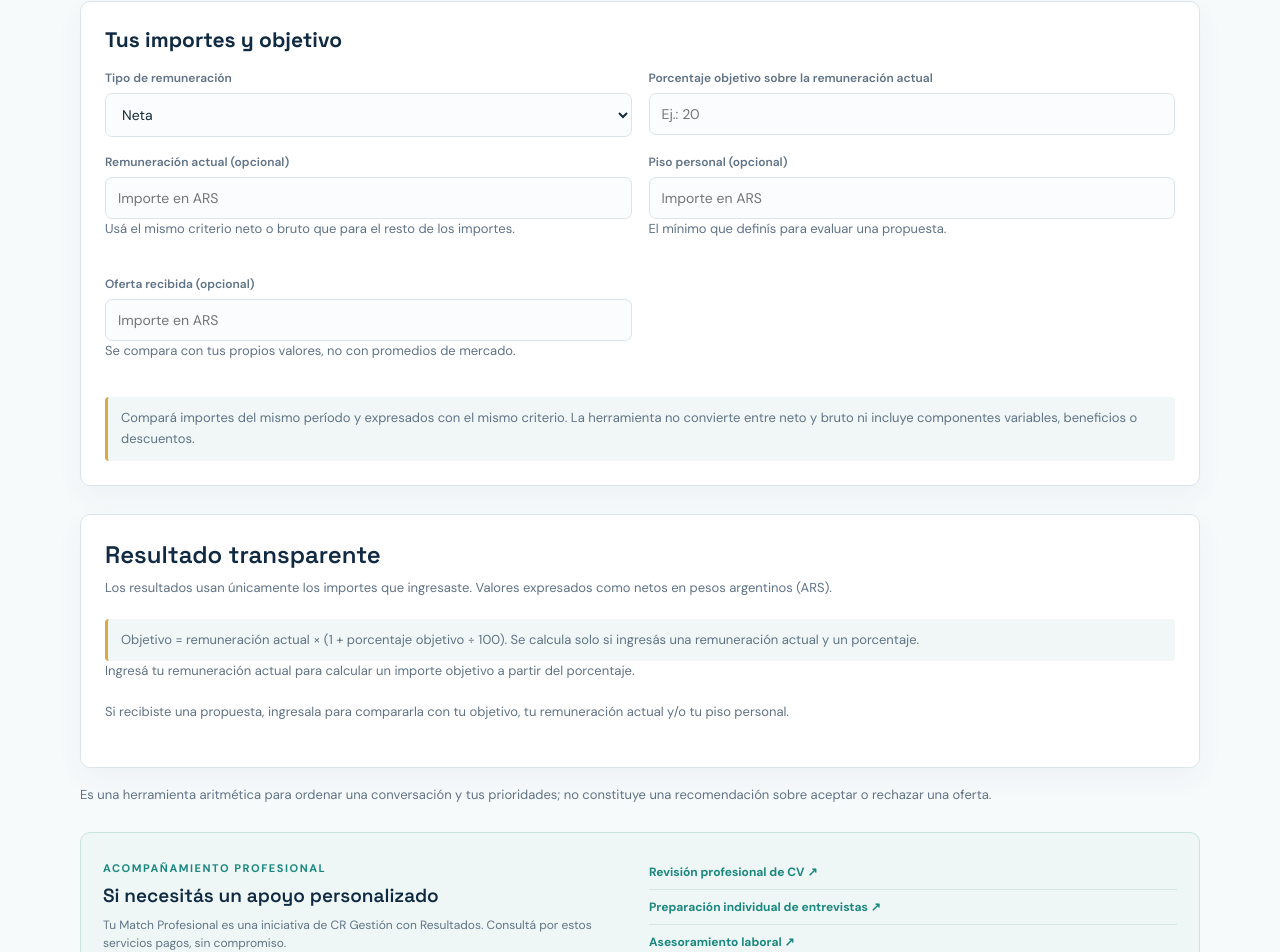
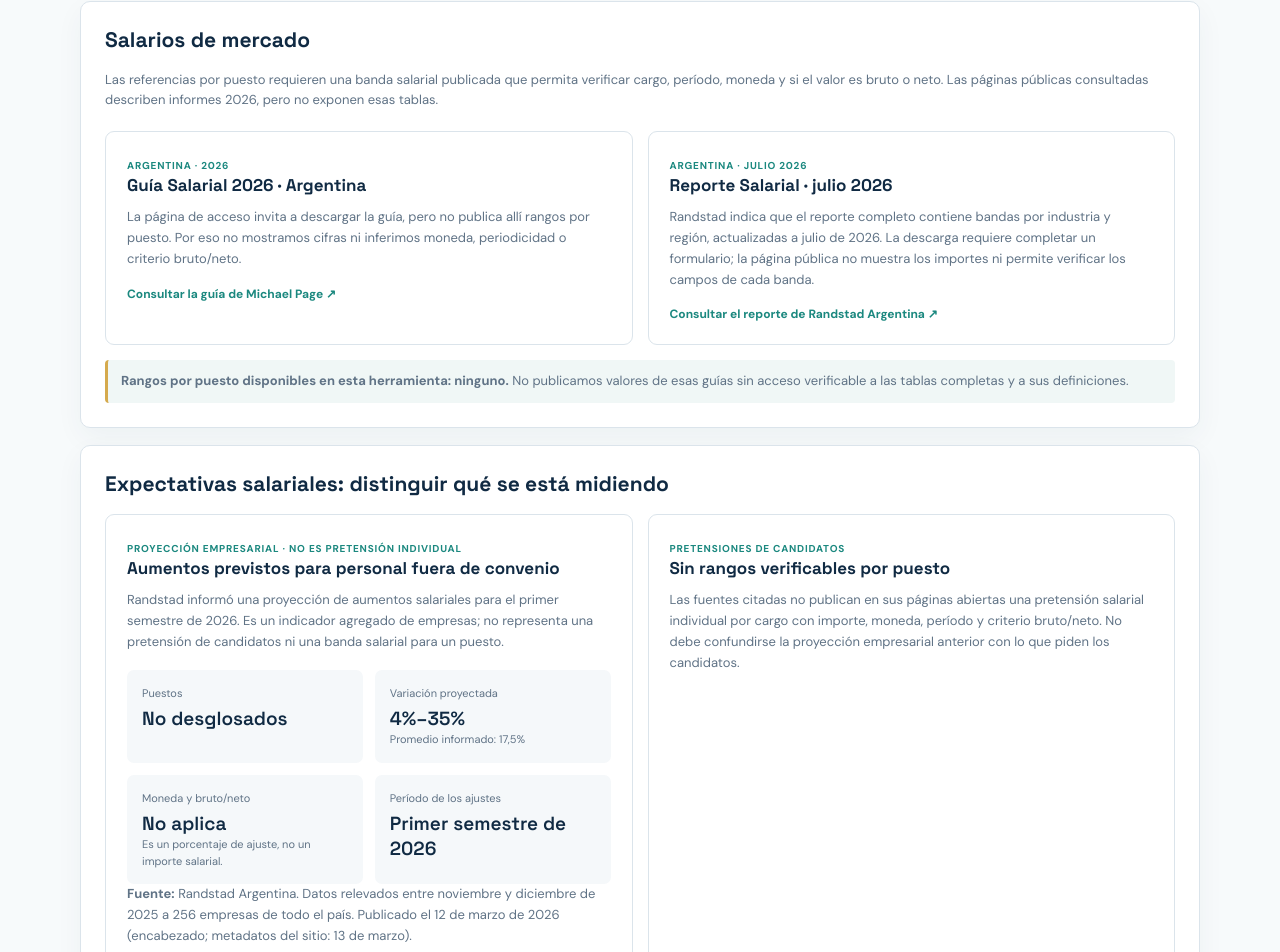
Before and after one commit to CRconecta/tu-match-profesional, a Next.js app: page /salario in a window 1280 px wide. Shown: the part 302-1254 px from the top of the page. Built offline with nearby package versions, Linux system fonts and the light colour scheme; no server answers.

Commit message:
Mejora referencias salariales y navegación

```diff
--- a/app/globals.css
+++ b/app/globals.css
@@ -218,6 +218,7 @@ body { background:#f7fafb; }
 .footer-bottom a { color:#b7cbd2; text-decoration:none; }
 .footer-bottom i { font-style:normal; margin:0 6px; }
 @media (max-width:900px) { .main-nav { gap:12px; }.hero { gap:26px; }.hero-visual { flex-basis:260px; height:260px; } }
+@media (min-width:721px) and (max-width:1024px) { .menu-toggle { display:block; }.main-nav { background:#092b40; border-top:1px solid #2a4c5d; display:none; flex-direction:column; gap:0; left:0; padding:8px 15px 18px; position:absolute; right:0; top:78px; z-index:10; }.main-nav.is-open { display:flex; }.main-nav > a:not(.linkedin-button) { padding:12px 0; width:100%; }.whatsapp-header-button,.nav-linkedin { margin-top:8px; width:100%; justify-content:center; } }
 @media (max-width:720px) { .topbar-inner { height:68px; }.menu-toggle { display:block; }.main-nav { background:#092b40; border-top:1px solid #2a4c5d; display:none; flex-direction:column; gap:0; left:0; padding:8px 15px 18px; position:absolute; right:0; top:68px; z-index:10; }.main-nav.is-open { display:flex; }.main-nav > a:not(.linkedin-button) { padding:12px 0; width:100%; }.whatsapp-header-button { margin-top:8px; width:100%; }.nav-linkedin { margin-top:8px; width:100%; justify-content:center; }.hero { align-items:flex-start; flex-direction:column; padding:48px 0 38px; }.hero-visual { align-self:center; flex-basis:230px; height:230px; width:230px; }.visual-orbit { height:185px; width:145px; }.profile-card { transform:scale(.88); }.visual-stat { bottom:20px; right:-10px; }.footer-inner { display:flex; flex-direction:column; padding:34px 15px 22px; }.footer-contact { align-items:flex-start; }.footer-bottom { align-items:flex-start; flex-direction:column; gap:9px; width:100%; } }
 @media (max-width:720px) { .landing-steps, .landing-grid { grid-template-columns:1fr; }.landing-contact { align-items:stretch; flex-direction:column; }.landing-contact .whatsapp-button { width:100%; } }
 @media (max-width:420px) { .hero h1 { font-size:34px; }.hero-benefits { gap:8px; }.hero-benefits span { line-height:1.4; }.quick-stats span { font-size:10px; }.footer-inner { width:100%; } }
--- a/app/salario/SalaryTool.tsx
+++ b/app/salario/SalaryTool.tsx
@@ -1,109 +1,142 @@
-"use client";
-
-import { useState } from "react";
 import { CommercialCta, CommercialFooter, CommercialHeader } from "../components/CommercialTools";
 import styles from "../commercialTools.module.css";
 
-type AmountField = "current" | "floor" | "offer";
-
-const amountFields: { id: AmountField; label: string; helper: string }[] = [
-  { id: "current", label: "Remuneración actual (opcional)", helper: "Usá el mismo criterio neto o bruto que para el resto de los importes." },
-  { id: "floor", label: "Piso personal (opcional)", helper: "El mínimo que definís para evaluar una propuesta." },
-  { id: "offer", label: "Oferta recibida (opcional)", helper: "Se compara con tus propios valores, no con promedios de mercado." },
-];
-
-function parseAmount(rawValue: string): number | null {
-  if (rawValue.trim() === "") return null;
-  const amount = Number(rawValue);
-  return Number.isFinite(amount) && amount >= 0 ? amount : Number.NaN;
-}
+const sources = {
+  michaelPage: {
+    name: "Guía Salarial 2026 · Argentina",
+    publisher: "Michael Page",
+    url: "https://www.michaelpage.com.ar/guia-salarial",
+  },
+  randstadGuide: {
+    name: "Reporte Salarial · julio 2026",
+    publisher: "Randstad Argentina",
+    url: "https://www.randstad.com.ar/estudios-y-tendencias/reporte-salarial/",
+  },
+  randstadProjection: {
+    name: "Salarios 2026: proyección de aumentos para el primer semestre",
+    publisher: "Randstad Argentina",
+    date: "12 de marzo de 2026 (encabezado; metadatos del sitio: 13 de marzo)",
+    url: "https://www.randstad.com.ar/quienes-somos/press-releases/salarios-2026-empresas-proyectan-aumentos-del-175-primer-semestre/",
+  },
+};
 
 export default function SalaryTool() {
-  const [salaryType, setSalaryType] = useState<"neto" | "bruto">("neto");
-  const [values, setValues] = useState<Record<AmountField, string>>({ current: "", floor: "", offer: "" });
-  const [targetPercent, setTargetPercent] = useState("");
-
-  const current = parseAmount(values.current);
-  const floor = parseAmount(values.floor);
-  const offer = parseAmount(values.offer);
-  const percent = targetPercent.trim() === "" ? null : Number(targetPercent);
-  const invalidAmounts = [current, floor, offer].some((value) => typeof value === "number" && !Number.isFinite(value));
-  const invalidPercent = percent !== null && (!Number.isFinite(percent) || percent < 0);
-  const hasError = invalidAmounts || invalidPercent;
-  const target = !hasError && current !== null && percent !== null ? current * (1 + percent / 100) : null;
-  const formatter = new Intl.NumberFormat("es-AR", { style: "currency", currency: "ARS", maximumFractionDigits: 2 });
-  const money = (amount: number) => formatter.format(amount);
-  const offerVsCurrent = offer !== null && current !== null && current > 0 ? ((offer - current) / current) * 100 : null;
-  const offerVsTarget = offer !== null && target !== null ? offer - target : null;
-  const offerVsFloor = offer !== null && floor !== null ? offer - floor : null;
-
-  function updateAmount(field: AmountField, value: string) {
-    setValues((previous) => ({ ...previous, [field]: value }));
-  }
-
   return (
     <>
       <CommercialHeader current="/salario" />
       <main className={styles.page}>
         <section className={`shell ${styles.hero}`}>
-          <div className="eyebrow">TU MATCH PROFESIONAL · HERRAMIENTA GRATUITA</div>
-          <h1>Ordená tus números para evaluar una oferta.</h1>
-          <p>Definí tus propios valores objetivo y piso. La calculadora muestra las operaciones realizadas y no estima ni inventa referencias salariales de mercado.</p>
+          <div className="eyebrow">TU MATCH PROFESIONAL · REFERENCIAS PUBLICADAS</div>
+          <h1>Consultá referencias salariales verificables.</h1>
+          <p>
+            Reunimos fuentes salariales publicadas para Argentina y mostramos sus límites. No
+            estimamos remuneraciones ni completamos rangos que no puedan verificarse en el informe.
+          </p>
         </section>
 
         <div className={`shell ${styles.content}`}>
-          <section className={styles.card} aria-labelledby="salary-inputs-title">
-            <h2 id="salary-inputs-title">Tus importes y objetivo</h2>
-            <div className={styles.fieldGrid}>
-              <div className={styles.field}>
-                <label htmlFor="salary-type">Tipo de remuneración</label>
-                <select id="salary-type" className={styles.input} value={salaryType} onChange={(event) => setSalaryType(event.target.value as "neto" | "bruto")}>
-                  <option value="neto">Neta</option>
-                  <option value="bruto">Bruta</option>
-                </select>
-              </div>
-              <div className={styles.field}>
-                <label htmlFor="salary-target-percent">Porcentaje objetivo sobre la remuneración actual</label>
-                <input id="salary-target-percent" className={styles.input} type="number" min="0" step="any" inputMode="decimal" value={targetPercent} onChange={(event) => setTargetPercent(event.target.value)} placeholder="Ej.: 20" />
-              </div>
-              {amountFields.map((field) => (
-                <div className={styles.field} key={field.id}>
-                  <label htmlFor={`salary-${field.id}`}>{field.label}</label>
-                  <input id={`salary-${field.id}`} className={styles.input} type="number" min="0" step="any" inputMode="decimal" value={values[field.id]} onChange={(event) => updateAmount(field.id, event.target.value)} placeholder="Importe en ARS" />
-                  <p className={styles.resultIntro}>{field.helper}</p>
-                </div>
-              ))}
+          <section className={styles.card} aria-labelledby="market-salaries-title">
+            <h2 id="market-salaries-title">Salarios de mercado</h2>
+            <p className={styles.resultIntro}>
+              Las referencias por puesto requieren una banda salarial publicada que permita verificar
+              cargo, período, moneda y si el valor es bruto o neto. Las páginas públicas consultadas
+              describen informes 2026, pero no exponen esas tablas.
+            </p>
+            <div className={styles.guideGrid}>
+              <article className={styles.guideCard}>
+                <span className={styles.tag}>Argentina · 2026</span>
+                <h3>{sources.michaelPage.name}</h3>
+                <p>
+                  La página de acceso invita a descargar la guía, pero no publica allí rangos por
+                  puesto. Por eso no mostramos cifras ni inferimos moneda, periodicidad o criterio
+                  bruto/neto.
+                </p>
+                <a href={sources.michaelPage.url} target="_blank" rel="noopener noreferrer">
+                  Consultar la guía de {sources.michaelPage.publisher} ↗
+                </a>
+              </article>
+              <article className={styles.guideCard}>
+                <span className={styles.tag}>Argentina · julio 2026</span>
+                <h3>{sources.randstadGuide.name}</h3>
+                <p>
+                  Randstad indica que el reporte completo contiene bandas por industria y región,
+                  actualizadas a julio de 2026. La descarga requiere completar un formulario; la
+                  página pública no muestra los importes ni permite verificar los campos de cada banda.
+                </p>
+                <a href={sources.randstadGuide.url} target="_blank" rel="noopener noreferrer">
+                  Consultar el reporte de {sources.randstadGuide.publisher} ↗
+                </a>
+              </article>
             </div>
-            <p className={styles.hint}>Compará importes del mismo período y expresados con el mismo criterio. La herramienta no convierte entre neto y bruto ni incluye componentes variables, beneficios o descuentos.</p>
-            {hasError && <p className={styles.error} role="alert">Ingresá importes y porcentajes válidos, iguales o mayores que cero. Si usás importes decimales, usá el punto como separador.</p>}
+            <p className={styles.hint}>
+              <strong>Rangos por puesto disponibles en esta herramienta: ninguno.</strong> No
+              publicamos valores de esas guías sin acceso verificable a las tablas completas y a sus
+              definiciones.
+            </p>
           </section>
 
-          <section className={`${styles.card} ${styles.results}`} aria-live="polite" aria-labelledby="salary-results-title">
-            <h2 id="salary-results-title">Resultado transparente</h2>
-            <p className={styles.resultIntro}>Los resultados usan únicamente los importes que ingresaste. Valores expresados como {salaryType === "neto" ? "netos" : "brutos"} en pesos argentinos (ARS).</p>
-            <p className={styles.hint}>Objetivo = remuneración actual × (1 + porcentaje objetivo ÷ 100). Se calcula solo si ingresás una remuneración actual y un porcentaje.</p>
-            {target !== null && (
-              <div className={styles.metricGrid}>
-                <div className={styles.metric}><span>Remuneración actual ingresada</span><strong>{money(current!)}</strong></div>
-                <div className={styles.metric}><span>Objetivo ({money(current!)} × (1 + {percent}% ÷ 100))</span><strong>{money(target)}</strong></div>
-                <div className={styles.metric}><span>Piso personal ingresado</span><strong>{floor === null || !Number.isFinite(floor) ? "No indicado" : money(floor)}</strong></div>
-              </div>
-            )}
-            {current === null && !hasError && <p className={styles.resultIntro}>Ingresá tu remuneración actual para calcular un importe objetivo a partir del porcentaje.</p>}
-            {offer !== null && Number.isFinite(offer) && !hasError && (
-              <div className={styles.metricGrid}>
-                <div className={styles.metric}>
-                  <span>Oferta ingresada</span><strong>{money(offer)}</strong>
-                  {current !== null && <span>Variación frente a la remuneración actual: {money(offer - current)}{offerVsCurrent === null ? "." : ` (${offerVsCurrent.toFixed(2)}%).`}</span>}
+          <section className={styles.card} aria-labelledby="expectations-title">
+            <h2 id="expectations-title">Expectativas salariales: distinguir qué se está midiendo</h2>
+            <div className={styles.guideGrid}>
+              <article className={styles.guideCard}>
+                <span className={styles.tag}>Proyección empresarial · no es pretensión individual</span>
+                <h3>Aumentos previstos para personal fuera de convenio</h3>
+                <p>
+                  Randstad informó una proyección de aumentos salariales para el primer semestre de
+                  2026. Es un indicador agregado de empresas; no representa una pretensión de
+                  candidatos ni una banda salarial para un puesto.
+                </p>
+                <div className={styles.metricGrid}>
+                  <div className={styles.metric}>
+                    <span>Puestos</span>
+                    <strong>No desglosados</strong>
+                  </div>
+                  <div className={styles.metric}>
+                    <span>Variación proyectada</span>
+                    <strong>4%–35%</strong>
+                    <span>Promedio informado: 17,5%</span>
+                  </div>
+                  <div className={styles.metric}>
+                    <span>Moneda y bruto/neto</span>
+                    <strong>No aplica</strong>
+                    <span>Es un porcentaje de ajuste, no un importe salarial.</span>
+                  </div>
+                  <div className={styles.metric}>
+                    <span>Período de los ajustes</span>
+                    <strong>Primer semestre de 2026</strong>
+                  </div>
                 </div>
-                {offerVsTarget !== null && <div className={styles.metric}><span>Oferta menos objetivo ({money(offer)} − {money(target!)})</span><strong>{money(offerVsTarget)}</strong></div>}
-                {offerVsFloor !== null && <div className={styles.metric}><span>Oferta menos piso personal ({money(offer)} − {money(floor!)})</span><strong>{money(offerVsFloor)}</strong><span>{offerVsFloor >= 0 ? "La oferta alcanza o supera el piso que definiste." : "La oferta queda debajo del piso que definiste."}</span></div>}
-              </div>
-            )}
-            {offer === null && !hasError && <p className={styles.resultIntro}>Si recibiste una propuesta, ingresala para compararla con tu objetivo, tu remuneración actual y/o tu piso personal.</p>}
+                <p>
+                  <strong>Fuente:</strong> {sources.randstadProjection.publisher}. Datos relevados
+                  entre noviembre y diciembre de 2025 a 256 empresas de todo el país. Publicado el{" "}
+                  {sources.randstadProjection.date}.
+                </p>
+                <a href={sources.randstadProjection.url} target="_blank" rel="noopener noreferrer">
+                  Leer el informe de {sources.randstadProjection.publisher} ↗
+                </a>
+              </article>
+              <article className={styles.guideCard}>
+                <span className={styles.tag}>Pretensiones de candidatos</span>
+                <h3>Sin rangos verificables por puesto</h3>
+                <p>
+                  Las fuentes citadas no publican en sus páginas abiertas una pretensión salarial
+                  individual por cargo con importe, moneda, período y criterio bruto/neto. No debe
+                  confundirse la proyección empresarial anterior con lo que piden los candidatos.
+                </p>
+              </article>
+            </div>
           </section>
 
-          <p className={styles.resultIntro}>Es una herramienta aritmética para ordenar una conversación y tus prioridades; no constituye una recomendación sobre aceptar o rechazar una oferta.</p>
+          <section className={styles.card} aria-labelledby="agreements-title">
+            <h2 id="agreements-title">Escalas de convenio</h2>
+            <p className={styles.resultIntro}>
+              No hay escalas de convenio cargadas en esta herramienta. Para informar un importe
+              verificable hay que identificar el convenio aplicable y su última escala publicada:
+              dependen de la actividad, categoría, jurisdicción y fecha de vigencia. No se presentan
+              porcentajes de ajustes fuera de convenio como si fueran escalas convencionales.
+            </p>
+          </section>
+
           <CommercialCta />
         </div>
       </main>
--- a/app/salario/page.tsx
+++ b/app/salario/page.tsx
@@ -2,8 +2,8 @@ import type { Metadata } from "next";
 import SalaryTool from "./SalaryTool";
 
 export const metadata: Metadata = {
-  title: "Calculadora de objetivo salarial | Tu Match Profesional",
-  description: "Compará remuneración actual, objetivo, piso personal y oferta con cálculos transparentes, sin benchmarks de mercado.",
+  title: "Referencias salariales publicadas | Tu Match Profesional",
+  description: "Consultá fuentes salariales verificables de Argentina y distinguí salarios de mercado, expectativas y escalas de convenio.",
 };
 
 export default function SalaryPage() {
```
Also changed, not shown: app/page.tsx (+5 -1 lines).
